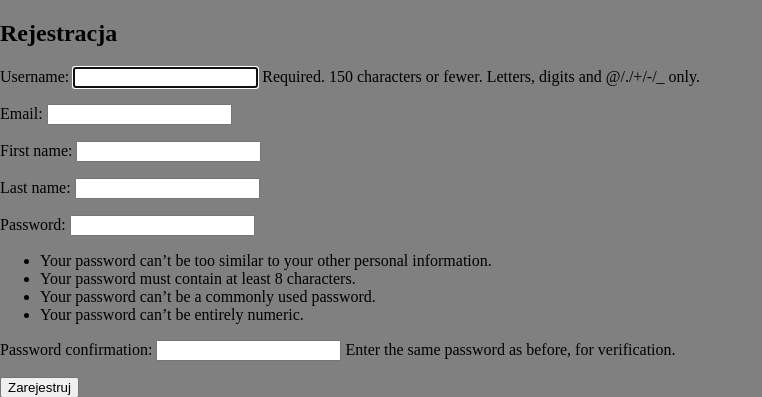
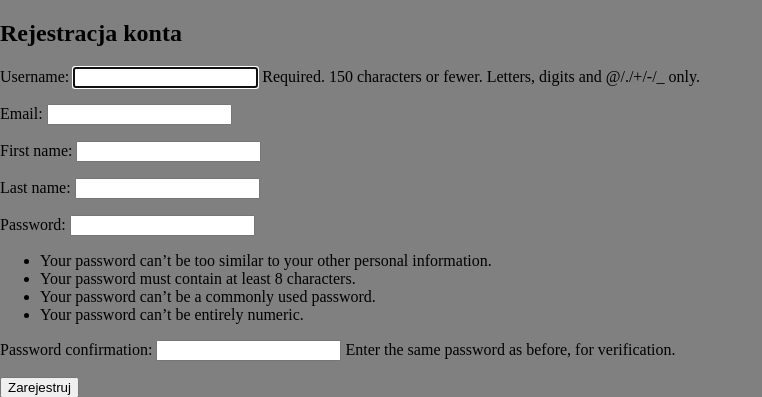
Before and after one commit to dzwiedz90/flying_monthy, a Django app: page /register/ in a window 1280 px wide. Shown: the part 175-572 px from the top of the page, without its empty margins (0-762 px from the left). Run offline with Django 3.2, Linux system fonts and the light colour scheme.

Commit message:
changing register.html

```diff
--- a/users/templates/registration/register.html
+++ b/users/templates/registration/register.html
@@ -2,7 +2,7 @@
 
 {% block content %}
     <div class="register_title">
-        <h2>Rejestracja</h2>
+        <h2>Rejestracja konta</h2>
     </div>
 
     <div class="register">
```
